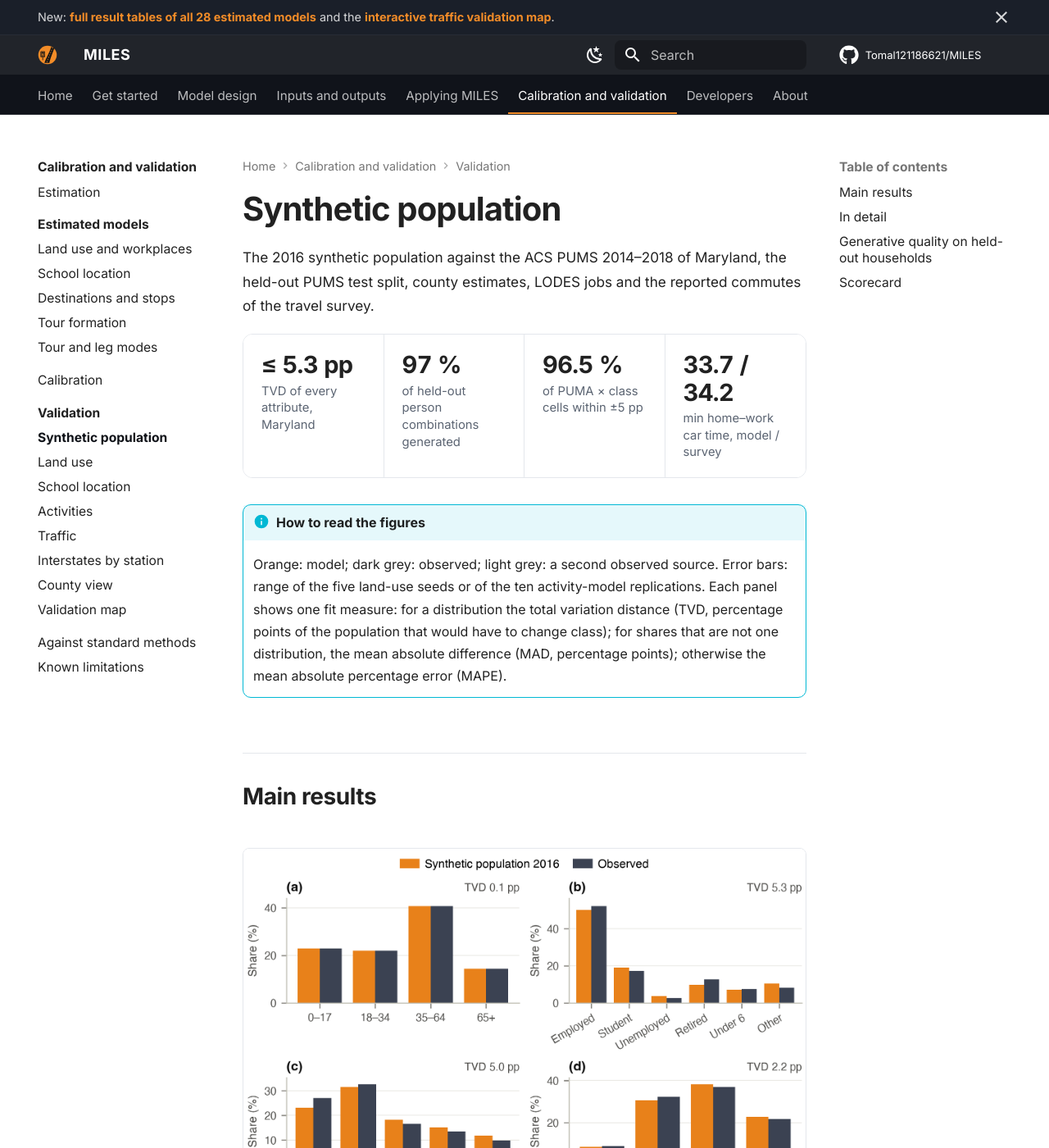
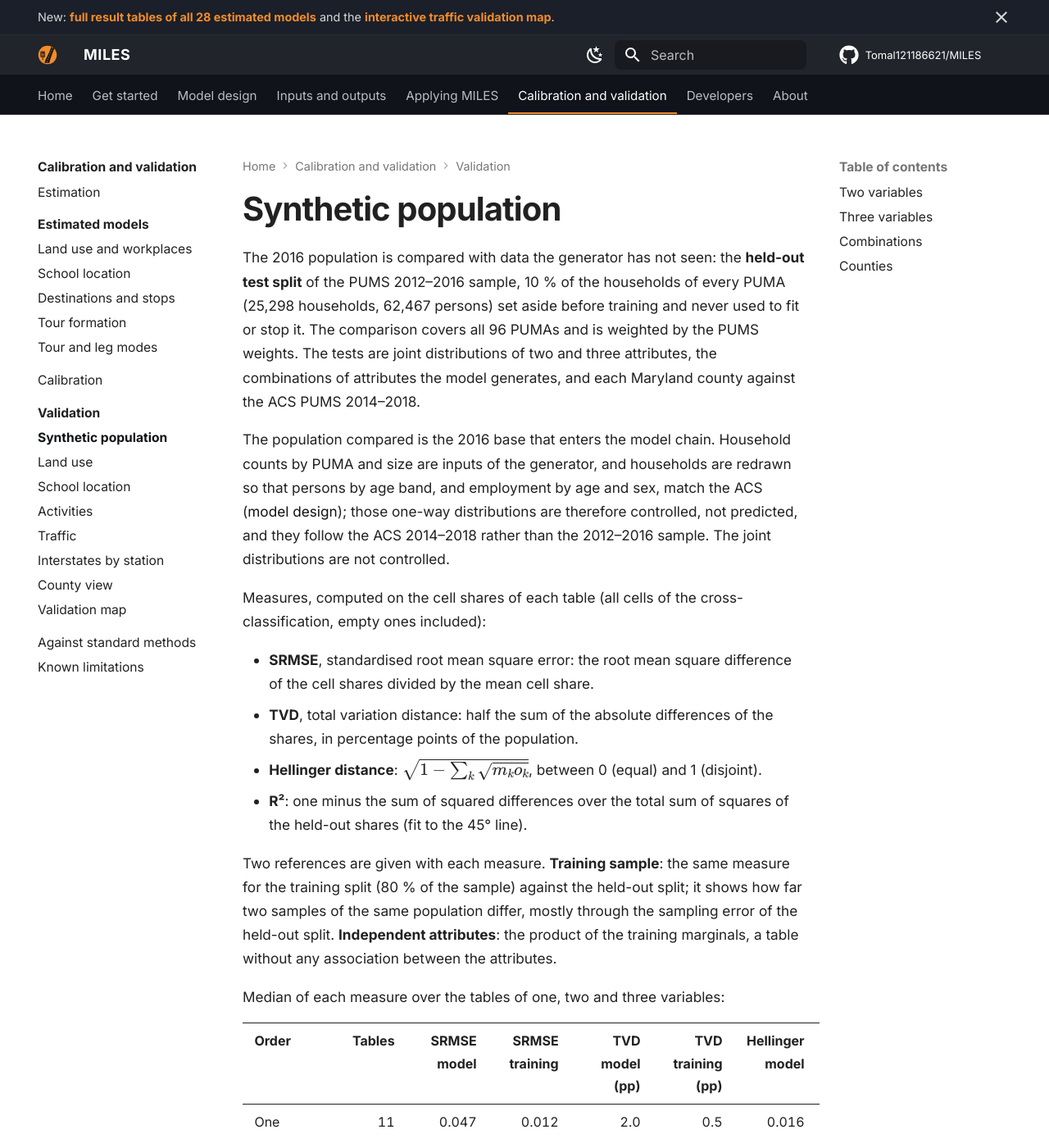
Before and after one commit to Tomal121186621/MILES, an MkDocs documentation site: the page built from docs/calibration-validation/validation/population.md, in a window 1280 px wide and 1400 px high. Shown: the whole window at 82% size. Built offline with MkDocs 1.6.1 and Material for MkDocs 9.7.7, drawn with Linux system fonts in a browser that asks for light colours; comment, search, counter and statistics services are not loaded; some of the changed text lies outside the part shown.

Commit message:
Population validation: joint distributions on the held-out split, combinations, counties
Co-Authored-By: Claude Opus 5.5 <noreply@anthropic.com>
Claude-Session: https://claude.ai/code/session_014VFNk9aPYwPbWJuWAxkRS2

```diff
--- a/docs/calibration-validation/validation/population.md
+++ b/docs/calibration-validation/validation/population.md
@@ -1,107 +1,160 @@
 # Synthetic population
 
-The 2016 synthetic population against the ACS PUMS 2014–2018 of Maryland, the held-out PUMS test split, county estimates, LODES jobs and the reported commutes of the travel survey.
+The 2016 population is compared with data the generator has not seen: the **held-out test split** of the PUMS 2012–2016
+sample, 10 % of the households of every PUMA (25,298 households, 62,467 persons) set aside
+before training and never used to fit or stop it. The comparison covers all 96 PUMAs and is weighted by the PUMS weights.
+The tests are joint distributions of two and three attributes, the combinations of attributes the model generates, and
+each Maryland county against the ACS PUMS 2014–2018.
 
-<div class="miles-numbers">
-<div><b>≤ 5.3 pp</b><span>TVD of every attribute, Maryland</span></div>
-<div><b>97 %</b><span>of held-out person combinations generated</span></div>
-<div><b>96.5 %</b><span>of PUMA × class cells within ±5 pp</span></div>
-<div><b>33.7 / 34.2</b><span>min home–work car time, model / survey</span></div>
-</div>
+The population compared is the 2016 base that enters the model chain. Household counts by PUMA and size are inputs of
+the generator, and households are redrawn so that persons by age band, and employment by age and sex, match the ACS
+([model design](../../model-design/population.md)); those one-way distributions are therefore controlled, not predicted,
+and they follow the ACS 2014–2018 rather than the 2012–2016 sample. The joint distributions are not controlled.
 
-!!! info "How to read the figures"
-    Orange: model; dark grey: observed; light grey: a second observed source. Error bars: range of the five land-use seeds or of the ten activity-model replications. Each panel shows one fit measure: for a distribution the total variation distance (TVD, percentage points of the population that would have to change class); for shares that are not one distribution, the mean absolute difference (MAD, percentage points); otherwise the mean absolute percentage error (MAPE).
+Measures, computed on the cell shares of each table (all cells of the cross-classification, empty ones included):
 
-## Main results
+- **SRMSE**, standardised root mean square error: the root mean square difference of the cell shares divided by the mean cell share.
+- **TVD**, total variation distance: half the sum of the absolute differences of the shares, in percentage points of the population.
+- **Hellinger distance**: \(\sqrt{1-\sum_k \sqrt{m_k o_k}}\), between 0 (equal) and 1 (disjoint).
+- **R²**: one minus the sum of squared differences over the total sum of squares of the held-out shares (fit to the 45° line).
+
+Two references are given with each measure. **Training sample**: the same measure for the training split (80 % of the
+sample) against the held-out split; it shows how far two samples of the same
+population differ, mostly through the sampling error of the held-out split. **Independent attributes**: the product of the
+training marginals, a table without any association between the attributes.
+
+Median of each measure over the tables of one, two and three variables:
+
+| Order | Tables | SRMSE model | SRMSE training | TVD model (pp) | TVD training (pp) | Hellinger model | R² model |
+|:---|---:|---:|---:|---:|---:|---:|---:|
+| One | 11 | 0.047 | 0.012 | 2.0 | 0.5 | 0.016 | 0.989 |
+| Two | 17 | 0.138 | 0.028 | 4.9 | 1.1 | 0.044 | 0.985 |
+| Three | 6 | 0.202 | 0.065 | 6.4 | 1.8 | 0.076 | 0.983 |
+
+Categories: household size 1–5+; cars 0–3+; household income in six bands (2016 $); dwelling type in five classes; tenure;
+workers 0–3+; age in eight bands; sex; employment (employed, student, retired, other); race and ethnicity in four groups;
+personal income in five bands.
+
+## Two variables
 
 <figure markdown>
-  ![](../../assets/img/validation/fig_val_stage1.png)
-  <figcaption>Synthetic population of 2016 against observed data, Maryland. (a) persons by age; (b) employment status; (c) household size; (d) cars; (e) household income (2016 $); (f) dwelling type; (g) tenure; (h) home–work car time, 2016.</figcaption>
+  ![](../../assets/img/validation/population/fig_pop_pairs_hh.png)
+  <figcaption>Household tables, held-out sample and difference of the model. Colours of the differences are bounded at ±3 percentage points.</figcaption>
 </figure>
 
-## In detail
+<figure markdown>
+  ![](../../assets/img/validation/population/fig_pop_pairs_pp.png)
+  <figcaption>Person tables, held-out sample and difference of the model. Colours of the differences are bounded at ±3 percentage points.</figcaption>
+</figure>
 
-=== "Persons"
+| Table | Cells | SRMSE model | SRMSE training | SRMSE independent | TVD model (pp) | TVD training (pp) | R² model |
+|:---|---:|---:|---:|---:|---:|---:|---:|
+| Size × cars | 20 | 0.142 | 0.029 | 0.686 | 5.1 | 1.1 | 0.978 |
+| Size × income | 30 | 0.144 | 0.049 | 0.421 | 6.1 | 1.9 | 0.945 |
+| Income × cars | 24 | 0.111 | 0.040 | 0.467 | 4.0 | 1.6 | 0.971 |
+| Size × workers | 20 | 0.187 | 0.037 | 0.648 | 5.3 | 1.3 | 0.962 |
+| Workers × cars | 16 | 0.177 | 0.028 | 0.561 | 5.5 | 1.1 | 0.961 |
+| Workers × income | 24 | 0.152 | 0.031 | 0.565 | 5.5 | 1.1 | 0.958 |
+| Dwelling × tenure | 10 | 0.138 | 0.019 | 0.728 | 4.9 | 0.7 | 0.989 |
+| Tenure × income | 12 | 0.094 | 0.028 | 0.317 | 3.1 | 1.2 | 0.962 |
+| Dwelling × size | 25 | 0.148 | 0.033 | 0.388 | 5.0 | 1.2 | 0.983 |
+| Tenure × cars | 8 | 0.069 | 0.022 | 0.334 | 2.8 | 0.9 | 0.989 |
+| Age × sex | 16 | 0.041 | 0.019 | 0.043 | 1.4 | 0.8 | 0.986 |
+| Age × employment | 32 | 0.125 | 0.024 | 1.079 | 4.1 | 0.8 | 0.991 |
+| Sex × employment | 8 | 0.065 | 0.011 | 0.085 | 2.8 | 0.4 | 0.990 |
+| Age × personal income | 40 | 0.145 | 0.035 | 1.170 | 5.2 | 1.2 | 0.987 |
+| Employment × personal income | 20 | 0.141 | 0.022 | 1.019 | 5.2 | 0.7 | 0.985 |
+| Age × race | 32 | 0.077 | 0.033 | 0.192 | 3.1 | 1.2 | 0.993 |
+| Race × employment | 16 | 0.114 | 0.024 | 0.131 | 3.5 | 0.9 | 0.991 |
 
-    <figure markdown>
-      ![](../../assets/img/validation/fig_s_val_stage1_persons.png)
-      <figcaption>(a) persons by 5-year age; (b) sex; (c) employed (16+); (d) race and ethnicity; (e) nationality; (f) relationship.</figcaption>
-    </figure>
-
-
-=== "Households"
-
-    <figure markdown>
-      ![](../../assets/img/validation/fig_s_val_stage1_households.png)
-      <figcaption>(a) household size (detail); (b) cars (detail); (c) household income, detail (2016 $); (d) person income (2016 $).</figcaption>
-    </figure>
-
-
-=== "Dwellings"
-
-    <figure markdown>
-      ![](../../assets/img/validation/fig_s_val_stage1_dwellings.png)
-      <figcaption>(a) dwelling type; (b) tenure; (c) bedrooms; (d) year built; (e) monthly housing cost (2016 $).</figcaption>
-    </figure>
-
-
-=== "Counties and commute"
-
-    <figure markdown>
-      ![](../../assets/img/validation/fig_s_val_stage1_spatial.png)
-      <figcaption>(a) persons by county; (b) filled jobs by county; (c) home–work car time, 2016; (d) home–work distance, 2016.</figcaption>
-    </figure>
-
-
-=== "Joint tables and PUMAs"
-
-    <figure markdown>
-      ![](../../assets/img/validation/fig_s_val_stage1_joint.png)
-      <figcaption>(a) household size × cars; (b) household income × cars; (c) households by PUMA (larger half); (d) households by PUMA (smaller half).</figcaption>
-    </figure>
-
-
-## Generative quality on held-out households
+## Three variables
 
 <figure markdown>
-  ![](../../assets/img/val_pop_quality.png)
-  <figcaption>SRMSE of every pair of attributes against the held-out test split: below the diagonal the synthetic population, above it the training split (the sampling floor).</figcaption>
+  ![](../../assets/img/validation/population/fig_pop_triples.png)
+  <figcaption>Cell shares of six three-way tables, model against held-out sample (logarithmic axes; cells empty in either are not drawn). Line: equality.</figcaption>
 </figure>
 
-## Scorecard
+| Table | Cells | SRMSE model | SRMSE training | SRMSE independent | TVD model (pp) | TVD training (pp) | R² model |
+|:---|---:|---:|---:|---:|---:|---:|---:|
+| Size × cars × income | 120 | 0.221 | 0.092 | 0.958 | 7.1 | 3.2 | 0.964 |
+| Workers × cars × income | 96 | 0.271 | 0.077 | 0.986 | 7.2 | 2.4 | 0.951 |
+| Tenure × dwelling × income | 60 | 0.183 | 0.056 | 0.940 | 5.8 | 2.0 | 0.985 |
+| Age × sex × employment | 64 | 0.133 | 0.040 | 1.087 | 4.3 | 1.1 | 0.990 |
+| Age × employment × personal income | 160 | 0.325 | 0.075 | 2.253 | 8.8 | 1.6 | 0.981 |
+| Age × sex × race | 64 | 0.090 | 0.048 | 0.205 | 3.5 | 1.7 | 0.990 |
 
-<p class="vsum">31 comparisons: 25 within the limit, 3 close, 3 outside.</p>
+<figure markdown>
+  ![](../../assets/img/validation/population/fig_pop_srmse.png)
+  <figcaption>SRMSE of every two- and three-way table against the held-out sample: model, training sample and independent attributes.</figcaption>
+</figure>
 
-| Compared variable | Fit | Result | Note |
-|---|---:|:---:|---|
-| Persons by age | TVD 0.1 pp | Within |  |
-| Employment status | TVD 5.3 pp | Close |  |
-| Household size | TVD 5.0 pp | Within |  |
-| Cars | TVD 2.2 pp | Within |  |
-| Household income (2016 $) | TVD 3.5 pp | Within |  |
-| Dwelling type | TVD 2.4 pp | Within |  |
-| Tenure | TVD 1.0 pp | Within |  |
-| Home–work car time, 2016 | TVD 16.0 pp | Outside |  |
-| Persons by 5-year age | TVD 2.9 pp | Within |  |
-| Sex | TVD 0.5 pp | Within |  |
-| Employed (16+) | TVD 2.5 pp | Within |  |
-| Race and ethnicity | TVD 3.2 pp | Within |  |
-| Nationality | TVD 1.8 pp | Within |  |
-| Relationship | TVD 1.4 pp | Within |  |
-| Household size (detail) | TVD 5.0 pp | Within |  |
-| Cars (detail) | TVD 2.3 pp | Within |  |
-| Household income, detail (2016 $) | TVD 3.8 pp | Within |  |
-| Person income (2016 $) | TVD 1.7 pp | Within |  |
-| Dwelling type | TVD 2.4 pp | Within |  |
-| Tenure | TVD 1.0 pp | Within |  |
-| Bedrooms | TVD 1.3 pp | Within |  |
-| Year built | TVD 2.5 pp | Within |  |
-| Monthly housing cost (2016 $) | TVD 2.2 pp | Within |  |
-| Persons by county | MAPE 5.0 % | Within |  |
-| Filled jobs by county | MAPE 7.2 % | Close |  |
-| Home–work car time, 2016 | TVD 16.0 pp | Outside |  |
-| Home–work distance, 2016 | TVD 11.4 pp | Outside |  |
-| Household size × cars | TVD 5.0 pp | Within |  |
-| Household income × cars | TVD 5.4 pp | Close |  |
-| Households by puma (larger half) | MAPE 1.4 % | Within |  |
-| Households by puma (smaller half) | MAPE 1.2 % | Within |  |
+## Combinations
+
+A household type combines size (1–6+), cars, household income in 22 bands, dwelling type, tenure and workers; a person
+type combines five-year age band, sex, race and ethnicity, employment in five classes, personal income in 16 bands and
+relationship (single, married, child). A copy of the sample can only reproduce combinations of the training sample. Held-out
+combinations absent from the training sample (**sampling zeros**) test whether the model generates plausible households
+it has never seen.
+
+<figure markdown>
+  ![](../../assets/img/validation/population/fig_pop_combinations.png)
+  <figcaption>Share of the combinations present in the held-out sample that also occur in the training sample or in the model; last bar: the held-out combinations absent from the training sample.</figcaption>
+</figure>
+
+|  | Household types | Person types |
+|:---|---:|---:|
+| Possible combinations | 21,120 | 34,560 |
+| Combinations in the held-out sample | 4,079 | 4,865 |
+| … also in the training sample (%) | 93.7 | 96.3 |
+| … generated by the model (%) | 99.7 | 99.9 |
+| Held-out records whose combination is generated (%) | 99.96 | 99.99 |
+| Sampling zeros: held-out combinations not in training | 258 | 181 |
+| … generated by the model (%) | 96.1 | 98.3 |
+| … weighted share of their held-out records generated (%) | 97.3 | 98.5 |
+| Generated combinations not in training | 6,235 | 7,911 |
+| … found in the held-out sample (%) | 4.0 | 2.3 |
+| Generated records with a combination not in training (%) | 2.0 | 2.6 |
+| Generated records with a combination in neither sample (%) | 1.8 | 2.5 |
+
+**Structural zeros**, combinations that cannot occur, are checked with logical rules. Before the generator imposes its
+five rules on age (see [model design](../../model-design/population.md)), 7.3 % of the decoded persons break one of
+them; after, none. The employed persons under 16, all aged 15, come from the later adjustment of employment by single
+year of age, not from the generator.
+
+| Rule | Held-out sample (%) | Model (%) |
+|:---|---:|---:|
+| Employed, under 16 | 0.00 | 0.05 |
+| Retired, under 62 | 0.00 | 0.00 |
+| Married, under 16 | 0.00 | 0.00 |
+| Household without a person aged 16+ | 0.00 | 0.01 |
+
+## Counties
+
+Every Maryland county against the ACS PUMS 2014–2018. The PUMS identifies PUMAs, not counties: a county is compared with
+the PUMS records of its PUMAs weighted by the county's share of their zones, so a county that shares a PUMA with its
+neighbours is compared with that PUMA (Garrett and Allegany; Calvert and St. Mary's; the five upper and the three lower
+Eastern Shore counties). The PUMS samples of the counties' PUMAs range from 1,798 to 19,679 households. The six study counties are at the top,
+Maryland at the bottom. More county comparisons are in the [county view](county.md).
+
+<figure markdown>
+  ![](../../assets/img/validation/population/fig_pop_county_tvd.png)
+  <figcaption>TVD of each attribute by county, model against the ACS PUMS 2014–2018, percentage points (colours bounded at 10).</figcaption>
+</figure>
+
+<figure markdown>
+  ![](../../assets/img/validation/population/fig_pop_county_srmse.png)
+  <figcaption>SRMSE of seven two-way tables by county, model against the ACS PUMS 2014–2018 (colours bounded at 0.5).</figcaption>
+</figure>
+
+| Study county | Largest TVD (pp) | Attribute | Median SRMSE | Largest SRMSE | Table | PUMS households of its PUMAs |
+|:---|---:|:---|---:|---:|:---|---:|
+| Baltimore City | 10.1 | Household size | 0.357 | 0.441 | Income × cars | 12,578 |
+| Baltimore County | 4.1 | Household size | 0.132 | 0.203 | Workers × cars | 16,258 |
+| Anne Arundel | 4.6 | Dwelling type | 0.155 | 0.192 | Workers × cars | 8,924 |
+| Howard | 8.0 | Race and ethnicity | 0.145 | 0.245 | Dwelling × tenure | 5,128 |
+| Harford | 4.0 | Employment | 0.139 | 0.181 | Age × employment | 4,798 |
+| Carroll | 4.4 | Employment | 0.172 | 0.201 | Dwelling × tenure | 3,474 |
+
+Over the 24 counties the median TVD of an attribute is 2.7 pp (87 % of the
+county × attribute cells at 5 pp or less) and the median SRMSE of a two-way table is 0.153.
+Maryland as a whole: largest TVD 5.0 pp (household size), median SRMSE 0.145.
```
Also changed, not shown: docs/assets/img/validation/population/fig_pop_combinations.png (added), docs/assets/img/validation/population/fig_pop_county_srmse.png (added), docs/assets/img/validation/population/fig_pop_county_tvd.png (added), docs/assets/img/validation/population/fig_pop_pairs_hh.png (added), docs/assets/img/validation/population/fig_pop_pairs_pp.png (added), docs/assets/img/validation/population/fig_pop_srmse.png (added), docs/assets/img/validation/population/fig_pop_triples.png (added).
